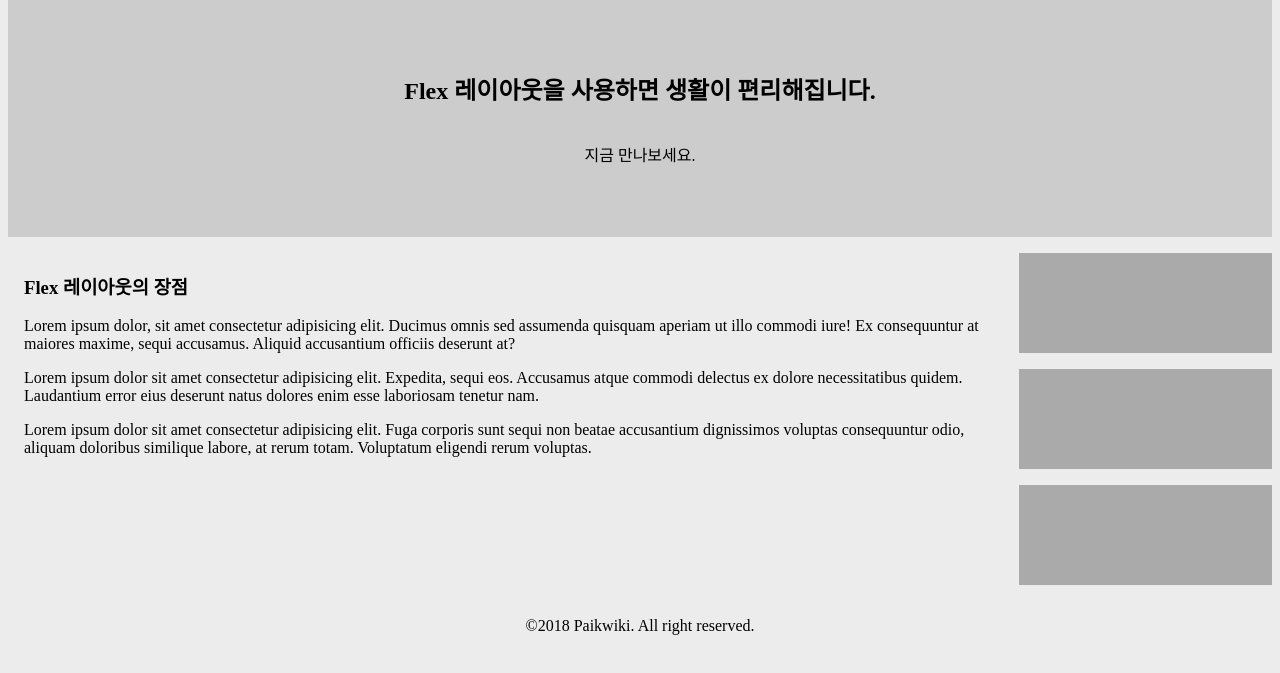
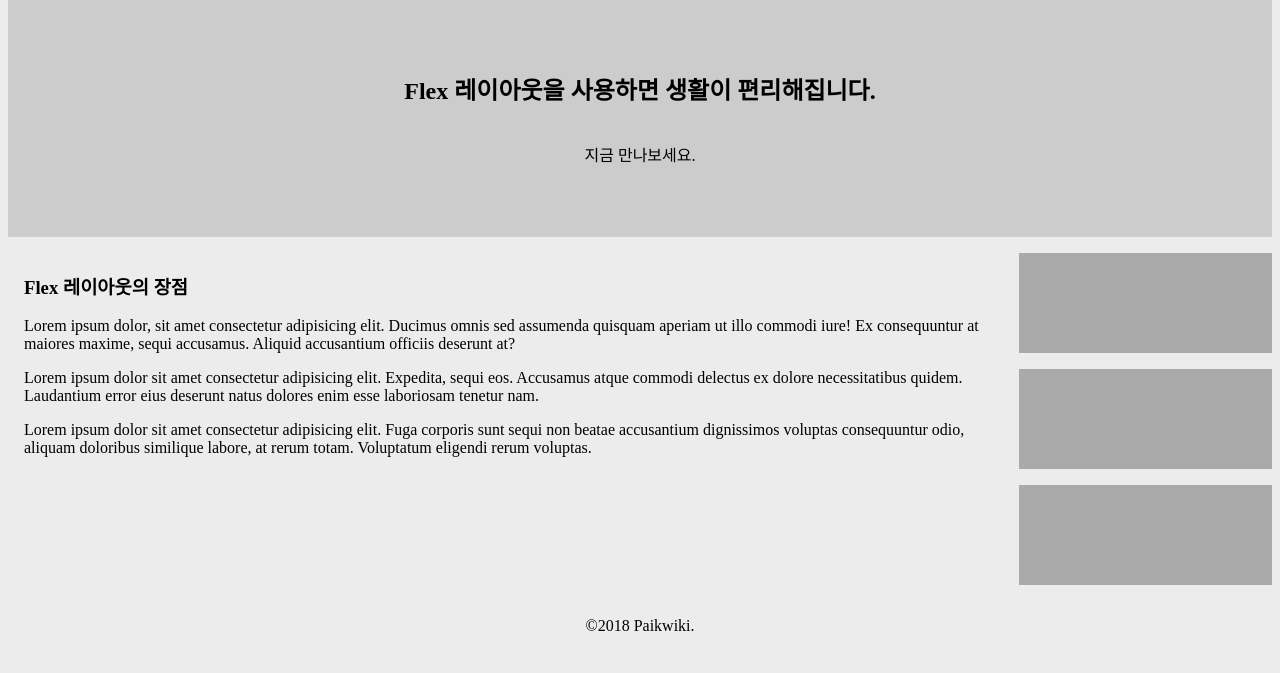
Before and after one commit to paikwiki/flex-layout, a plain HTML site: page index.html in a window 1280 px wide. Shown: the part 91-764 px from the top of the page. Drawn offline with Linux system fonts and the light colour scheme.

Commit message:
Remove text of copyrights

```diff
--- a/index.html
+++ b/index.html
@@ -38,7 +38,7 @@
     </div>
   </div>
   <footer>
-    <p>&copy;2018 Paikwiki. All right reserved.</p>
+    <p>&copy;2018 Paikwiki.</p>
   </footer>
 </body>
 </html>
```
